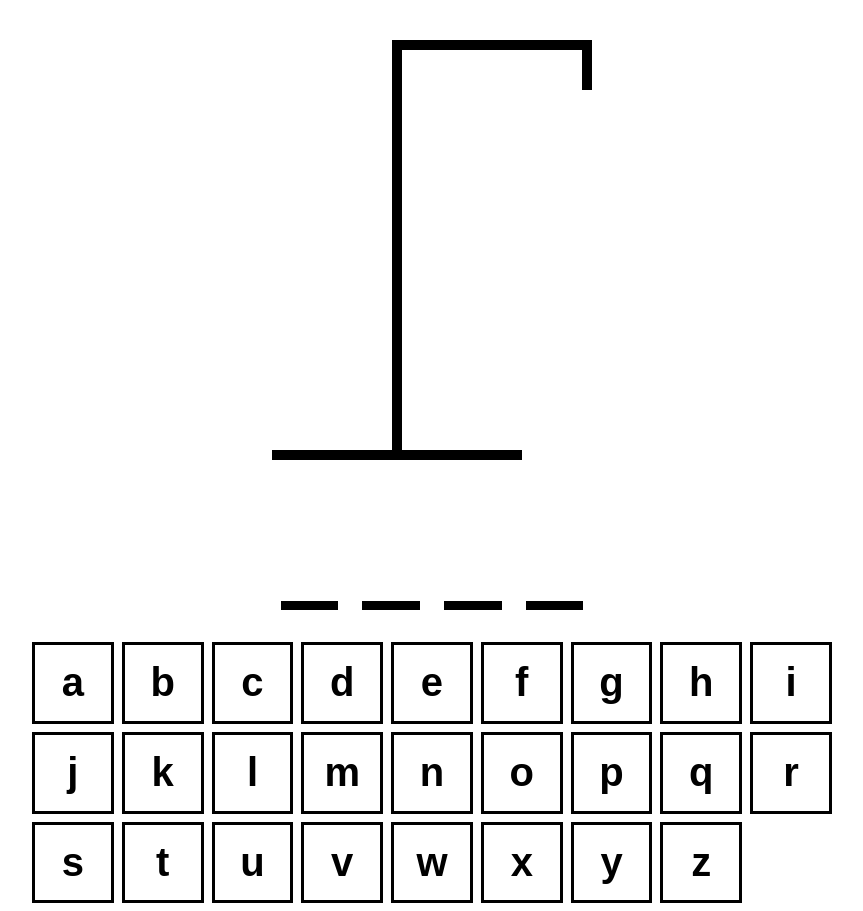
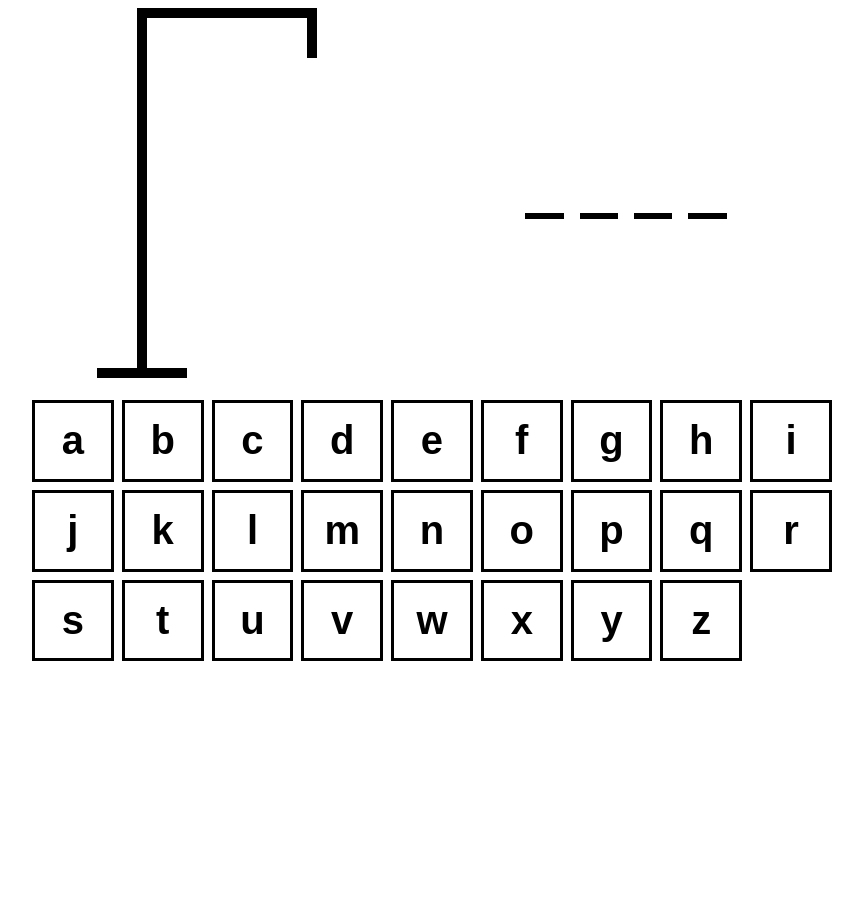
Before and after one commit to worm-codes/Hangman-TypeScript-Exercise, a React (Vite) app: page / in a window 1280 px wide. Shown: the whole page, without its empty margins (208-1071 px from the left). After the commit the page ends 800 px from the top, so only its background shows below. Built offline with nearby package versions, Linux system fonts and the light colour scheme.

Commit message:
fix view problems and apply new design

```diff
--- /dev/null
+++ b/hooks/useResponsive.tsx
@@ -0,0 +1,32 @@
+import { useEffect, useState } from 'react';
+
+
+const useResponsive = () => {
+  const [windowWidth, setWidth] = useState(0);
+
+  useEffect(() => {
+    setWidth(window.innerWidth);
+  }, []);
+
+  useEffect(() => {
+    const handleWindowWidth = () => {
+      setWidth(window.innerWidth);
+    };
+    window.addEventListener('resize', handleWindowWidth);
+    return () => {
+      window.removeEventListener('resize', handleWindowWidth);
+    };
+  }, []);
+
+  const isLaptop = windowWidth <= 1024;
+  const isTablet = windowWidth <= 768;
+  const isPhone = windowWidth <= 600;
+
+  return {
+    isLaptop,
+    isTablet,
+    isPhone,
+  };
+};
+
+export default useResponsive;
--- a/src/App.tsx
+++ b/src/App.tsx
@@ -2,16 +2,31 @@ import { useCallback, useEffect, useState } from "react"
 import words from "./wordList.json"
 import {HangmanDrawing,HangmanWord,Keyboard} from "./components/index"
 import styled from 'styled-components'
+import useResponsive from '../hooks/useResponsive'
 
-const getWord=()=>(words[Math.floor(Math.random()*words.length)])
+const getWord=(isTablet:boolean)=>{
+  if(isTablet){
+    for(let i=0;i<words.length;i++){
+      const word=words[Math.floor(Math.random()*words.length)]
+    if(word.length<=11){
+      return word;
+    }
+   }
+  }
+  else{
+    return words[Math.floor(Math.random()*words.length)]
+  }
+}
 
 const App=()=> {
-  const [wordToGuess, setWordToGuess]= useState(getWord())
+  const {isTablet}=useResponsive()
+  const [wordToGuess, setWordToGuess]= useState(getWord(isTablet))
+
   const [guessedLetters, setGuessedLetters]=useState<string[]>([])
-  const inCorrectLetters=guessedLetters.filter(letter=>!wordToGuess.includes(letter))
+  const inCorrectLetters=guessedLetters.filter(letter=>!wordToGuess?.includes(letter))
 
   const isLoser=inCorrectLetters.length>=6
-  const isWinner=wordToGuess.split('').every(letter=>guessedLetters.includes(letter))
+  const isWinner=wordToGuess?.split('').every(letter=>guessedLetters.includes(letter))
 
   const addGuessedLetter=useCallback((letter:string)=>{
     if(guessedLetters.includes(letter)||isLoser||isWinner) return
@@ -46,7 +61,7 @@ const App=()=> {
    if(key!=='Enter') return
    e.preventDefault()
    setGuessedLetters([])
-   setWordToGuess(getWord())
+   setWordToGuess(getWord(isTablet))
   }
   document.addEventListener('keypress',handler)
 
@@ -55,17 +70,37 @@ const App=()=> {
   }
 
   },[])
-  return  <WrapperContainer>
-    <WinOrLose>
-      {isWinner&&"We have a winner !!!- Refresh or Press enter to play again"}
-      {isLoser&&"Nice Try !!!- Refresh or Press enter to play again"}
+
+  return  <WrapperContainer isGameFinished={isLoser||isWinner} isTablet={isTablet}>
+
+    {isTablet?
+    <>
+     <WinOrLose>
+      {isWinner&&"You Win,refresh page to play again"}
+      {isLoser&&"You Lose,refresh page to play again"}
     </WinOrLose>
-    <HangmanDrawing numberOfGuesses={inCorrectLetters.length}/>
+    {!isWinner&&<HangmanDrawing numberOfGuesses={inCorrectLetters.length}/>}
     <HangmanWord showAnswer={isLoser} guessedLetters={guessedLetters} wordToGuess={wordToGuess}/>
+    </>
+    :
+     <DesktopView>
+     {!isWinner&&<HangmanDrawing numberOfGuesses={inCorrectLetters.length}/>}
+    <AnswerAndWinContainer>
+       <HangmanWord isWinner={isWinner} showAnswer={isLoser} guessedLetters={guessedLetters} wordToGuess={wordToGuess}/>
+      <WinOrLose isTablet={isTablet}>
+      {isWinner&&"You Win,refresh page to play again"}
+      {isLoser&&"You Lose,refresh page to play again"}
+    </WinOrLose>
+    </AnswerAndWinContainer>
+    </DesktopView>
+    }
+
+
+
     <KeyboardContainer>
     <Keyboard
     disabled={isWinner||isLoser}
-    activeLetters={guessedLetters.filter(letter=>wordToGuess.includes(letter))}
+    activeLetters={guessedLetters.filter(letter=>wordToGuess?.includes(letter))}
     inActiveLetters={inCorrectLetters}
     addGuessedLetter={addGuessedLetter}/>
     </KeyboardContainer>
@@ -74,18 +109,31 @@ const App=()=> {
 }
 
 
-export default App
-const WrapperContainer=styled.div`
+export default App;
+const DesktopView=styled.div`
+    display: flex;
+    gap: 13rem;
+    justify-content: center;
+    align-items: center;
+`
+const AnswerAndWinContainer=styled.div`
+  display: flex;
+  flex-direction: column;
+  gap: 1rem;
+  justify-content: center;
+  align-items: center;
+  `
+const WrapperContainer=styled.div<{isTablet:boolean,isGameFinished?:boolean}>`
   max-width: 800px;
   display: flex;
   align-items: center;
   margin: 0 auto;
   flex-direction: column;
-  gap: 2rem;
+  gap: ${({isTablet,isGameFinished})=>isTablet&&isGameFinished?'1rem':'2rem'};
 `
 
-const WinOrLose=styled.div`
-  font-size: 2rem;
+const WinOrLose=styled.div<{isTablet?:boolean}>`
+  font-size: ${({isTablet})=>isTablet?'1rem':'1.5rem'};
   text-align: center;
 `
 const KeyboardContainer=styled.div`
--- a/src/components/HangmanDrawing.tsx
+++ b/src/components/HangmanDrawing.tsx
@@ -24,19 +24,21 @@ const Rack= styled.div`
 `
 const Acnhor1=styled.div`
     height: 10px;
-    width: 250px;
+    width: 90px;
+    position: absolute;
+    left:-40px;
     background-color: black;
 `
 const Acnhor2=styled.div`
-    height: 400px;
+    height: 350px;
     width: 10px;
     background-color: black;
-    margin-left: 120px;
+
 `
 const Acnhor3=styled.div`
     height: 10px;
-    width: 200px;
-    margin-left: 120px;
+    width: 180px;
+    /* margin-left: 10px; */
     background-color: black;
 `
 const Acnhor4=styled.div`
@@ -46,6 +48,7 @@ const Acnhor4=styled.div`
     position: absolute;
     top: 0;
     right: 0;
+
 `
 const Head=styled.div`
     width: 50px;
--- a/src/components/HangmanWord.tsx
+++ b/src/components/HangmanWord.tsx
@@ -1,14 +1,18 @@
-import styled from "styled-components"
+import styled from "styled-components";
+import useResponsive from '../../hooks/useResponsive';
 type HangmanWordProps={
-  wordToGuess:string,
+  wordToGuess?:string,
   guessedLetters:string[],
   showAnswer?:boolean
+  isWinner?:boolean;
 }
-const HangmanWord = ({wordToGuess,guessedLetters,showAnswer=false}:HangmanWordProps) => {
+const HangmanWord = ({wordToGuess,guessedLetters,showAnswer=false,isWinner}:HangmanWordProps) => {
+  const {isTablet}=useResponsive();
   return (
-    <WordContainer>
-        {wordToGuess.split('').map((letter,index)=>( <UnderLine key={index}>
+    <WordContainer isTablet={isTablet}>
+        {wordToGuess?.split('').map((letter,index)=>( <UnderLine key={index}>
         <Letter
+        isWinner={isWinner}
         remainingLetters={!guessedLetters.includes(letter)||showAnswer}
         isCorrect={guessedLetters.includes(letter)||showAnswer}
         >{letter}</Letter>
@@ -19,10 +23,10 @@ const HangmanWord = ({wordToGuess,guessedLetters,showAnswer=false}:HangmanWordPr
 
 export default HangmanWord
 
-const WordContainer=styled.div`
+const WordContainer=styled.div<{isTablet:boolean}>`
     display: flex;
     gap: .25em;
-    font-size: 6rem;
+    font-size: ${({isTablet})=>isTablet?'3rem':'4rem'};
     font-weight: bold;
     text-transform: uppercase;
     font-family: monospace;
@@ -33,8 +37,9 @@ const UnderLine=styled.div`
 interface LettterProps {
   readonly isCorrect: boolean;
   readonly remainingLetters: boolean;
+  readonly isWinner?:boolean;
 }
 const Letter=styled.div<LettterProps>`
   visibility: ${({isCorrect})=>isCorrect?'visible':'hidden'};;
-  color:${({remainingLetters})=>remainingLetters?'red':'black'}
+  color:${({remainingLetters,isWinner})=>remainingLetters?'red':isWinner?'green':'black'}
 `
--- a/src/components/Keyboard.tsx
+++ b/src/components/Keyboard.tsx
@@ -1,5 +1,6 @@
 import styled from "styled-components"
 import KEYS from "./keys.json"
+import useResponsive from "../../hooks/useResponsive"
 type KeyboardProps={
   activeLetters:string[],
   inActiveLetters:string[],
@@ -7,9 +8,10 @@ type KeyboardProps={
   disabled?:boolean
 }
 const Keyboard = ({activeLetters,inActiveLetters,addGuessedLetter,disabled}:KeyboardProps) => {
+  const {isTablet}=useResponsive()
   return (
     <div>
-      <KeyboardWrapper>
+      <KeyboardWrapper isTablet={isTablet}>
         {KEYS.map((key)=>{
         const isActive=activeLetters.includes(key)
         const isInActive=inActiveLetters.includes(key)
@@ -26,9 +28,9 @@ const Keyboard = ({activeLetters,inActiveLetters,addGuessedLetter,disabled}:Keyb
 
 export default Keyboard
 
-const KeyboardWrapper=styled.div`
+const KeyboardWrapper=styled.div<{isTablet:boolean}>`
   display: grid;
-  grid-template-columns: repeat(auto-fit,minmax(75px,1fr));
+  grid-template-columns: ${({isTablet})=>isTablet?' repeat(auto-fit,minmax(50px,1fr))':' repeat(auto-fit,minmax(80px,1fr))'};
   gap: 0.5rem;
 `
 interface KeyboardButtonProps {
--- a/tsconfig.json
+++ b/tsconfig.json
@@ -1,6 +1,7 @@
 {
   "compilerOptions": {
     "target": "ESNext",
+    "baseUrl": ".",
     "useDefineForClassFields": true,
     "lib": ["DOM", "DOM.Iterable", "ESNext"],
     "allowJs": false,
@@ -10,12 +11,13 @@
     "strict": true,
     "forceConsistentCasingInFileNames": true,
     "module": "ESNext",
+    "typeRoots": ["./node_modules/@types", "./types"],
     "moduleResolution": "Node",
     "resolveJsonModule": true,
     "isolatedModules": true,
     "noEmit": true,
     "jsx": "react-jsx"
   },
-  "include": ["src"],
+  "include": ["src", "**/*.ts", "**/*.tsx"],
   "references": [{ "path": "./tsconfig.node.json" }]
 }
```
